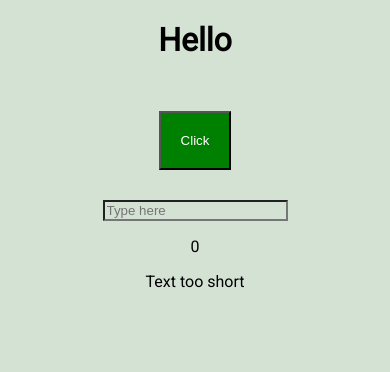
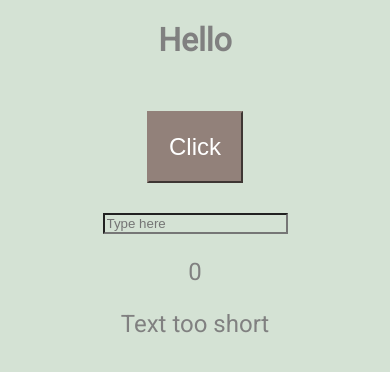
Before and after one commit to ElzaanVan/React_List_Conditionals_Revisit, a React (Create React App) app: page / in a window 390 px wide. Both pictures are taken after a click on the button "Click". Shown: the top 372 px of the page. Built offline with nearby package versions, Linux system fonts and the light colour scheme.

Commit message:
Radium/Pseudo-class/MediaQueries Added Radium to App and implemented pseudo-class as well as media queries.

```diff
--- a/package.json
+++ b/package.json
@@ -5,6 +5,7 @@
   "keywords": [],
   "main": "src/index.js",
   "dependencies": {
+    "radium": "0.26.1",
     "react": "17.0.0",
     "react-dom": "17.0.0",
     "react-scripts": "3.4.3"
--- a/src/App.js
+++ b/src/App.js
@@ -1,6 +1,7 @@
 import React, { useState } from "react";
 import CharComponent from "./components/CharComponent";
 import style from "./styles.css";
+import Radium, { StyleRoot } from "radium";
 import ValidationComponent from "./components/ValidationComponent";
 
 function App() {
@@ -21,8 +22,16 @@ function App() {
   const buttonStyle = {
     padding: "20px 20px",
     margin: "30px 25px",
-    backgroundColor: "slateblue",
-    color: "white"
+    backgroundColor: "#707070",
+    borderColor: "#92817a",
+    color: "white",
+    fontFamily: "arial",
+    fontStyle: "bold",
+    fontSize: "1.5rem",
+    ":hover": {
+      backgroundColor: "#bedbbb",
+      color: "black"
+    }
   };
 
   function changeHandler(event) {
@@ -40,6 +49,14 @@ function App() {
     setButtonToggler(true);
   }
 
+  const classes = [];
+  if (inputText.length <= 5) {
+    classes.push("blue");
+  }
+  if (inputText.length <= 15) {
+    classes.push("bold");
+  }
+
   let button = null;
 
   if (buttonToggler) {
@@ -53,13 +70,18 @@ function App() {
         ></input>
 
         <ValidationComponent text={inputText.length} />
-        <ul>{charList}</ul>
+        <ul className={classes.join(" ")}>{charList}</ul>
       </div>
     );
-    buttonStyle.backgroundColor = "green";
+    buttonStyle.backgroundColor = "#92817a";
+    buttonStyle[":hover"] = {
+      backgroundColor: "#bedbbb",
+      color: "black"
+    };
   }
 
   return (
+    <StyleRoot>
       <div className="App">
         <h1>Hello</h1>
         <button style={buttonStyle} onClick={buttonHandler}>
@@ -67,7 +89,8 @@ function App() {
         </button>
         {button}
       </div>
+    </StyleRoot>
   );
 }
 
-export default App;
+export default Radium(App);
--- a/src/components/ValidationComponent.jsx
+++ b/src/components/ValidationComponent.jsx
@@ -1,12 +1,20 @@
 import React from "react";
+import Radium from "radium";
 
 function ValidationComponent(props) {
   return (
-    <div>
+    <div style={pStyle}>
       <p>{props.text}</p>
       {props.text > 7 ? <p>Text is too long</p> : <p>Text too short</p>}
     </div>
   );
 }
 
-export default ValidationComponent;
+export default Radium(ValidationComponent);
+
+const pStyle = {
+  "@media (max-width: 500px)": {
+    fontSize: "1.5rem"
+  },
+  fontSize: "5rem"
+};
--- a/src/styles.css
+++ b/src/styles.css
@@ -2,7 +2,17 @@
   text-align: center;
   background: #d4e2d4;
   font-family: Roboto;
+  color: gray;
 }
 * {
   background: #d4e2d4;
 }
+
+.blue {
+  color: rgba(71, 105, 214, 0.979);
+}
+
+.bold {
+  font-style: bold;
+  font-size: 2rem;
+}
```
Lines whose indentation alone changed are shown as unchanged.
